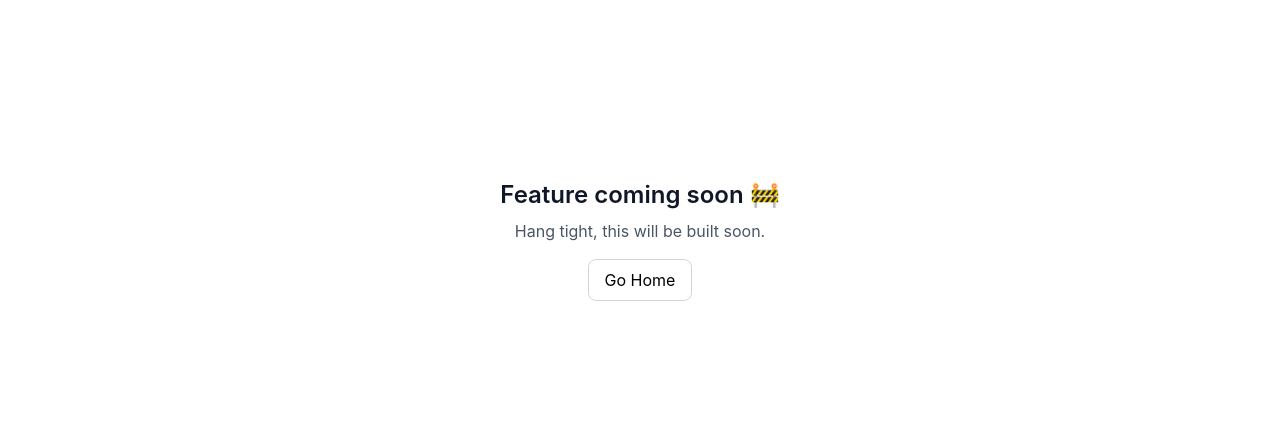
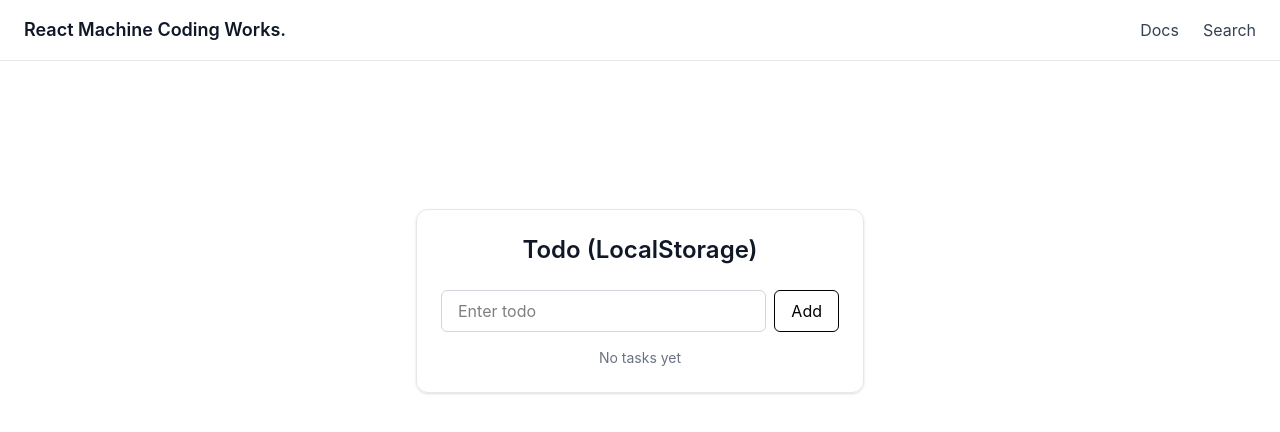
Before and after one commit to psudocode-monk/machine-coding-test, a React (Vite) app: page /todo-storage in a window 1280 px wide. Shown: the top 432 px of the page. Built offline with nearby package versions, Linux system fonts and the light colour scheme.

Commit message:
Update: LocalStorage Persistence Todo

```diff
--- a/src/App.jsx
+++ b/src/App.jsx
@@ -9,6 +9,7 @@ import CharacterCounter from "./pages/CharacterCounter";
 import ControlledForm from "./pages/ControlledForm";
 import DynamicInputs from "./pages/DynamicInputs";
 import Todo from "./pages/Todo";
+import TodoLocalStorage from "./pages/TodoLocalStorage";
 
 const appRouter = createBrowserRouter([
   {
@@ -48,6 +49,10 @@ const appRouter = createBrowserRouter([
         path: "todo-crud",
         element: <Todo />,
       },
+      {
+        path: "todo-storage",
+        element: <TodoLocalStorage />,
+      },
     ],
   },
 ]);
--- /dev/null
+++ b/src/pages/TodoLocalStorage.jsx
@@ -0,0 +1,88 @@
+import { useEffect, useState } from "react";
+import { MdDelete } from "react-icons/md";
+
+export default function TodoLocalStorage() {
+  const [input, setInput] = useState("");
+  const [todos, setTodos] = useState([]);
+
+  useEffect(() => {
+    try {
+      const stored = localStorage.getItem("todos");
+      if (stored) {
+        setTodos(JSON.parse(stored));
+      }
+    } catch (err) {
+      console.error("Failed to parse todos", err);
+      setTodos([]);
+    }
+  }, []);
+
+  useEffect(() => {
+    localStorage.setItem("todos", JSON.stringify(todos));
+  }, [todos]);
+
+  const addTodo = () => {
+    if (!input.trim()) return;
+
+    const newTodo = {
+      id: Date.now(),
+      text: input,
+    };
+
+    setTodos((prev) => [...prev, newTodo]);
+    setInput("");
+  };
+
+  const deleteTodo = (id) => {
+    setTodos((prev) => prev.filter((todo) => todo.id !== id));
+  };
+
+  return (
+    <div className="min-h-[60vh] flex items-center justify-center bg-white px-4">
+      <div className="w-full max-w-md p-6 border border-gray-200 rounded-xl shadow-sm">
+        <h1 className="text-2xl font-semibold text-gray-900 text-center mb-6">
+          Todo (LocalStorage)
+        </h1>
+
+        <div className="flex gap-2">
+          <input
+            type="text"
+            placeholder="Enter todo"
+            value={input}
+            onChange={(e) => setInput(e.target.value)}
+            className="flex-1 px-4 py-2 border border-gray-300 rounded-md outline-none focus:ring-1 focus:ring-black"
+          />
+
+          <button
+            onClick={addTodo}
+            className="px-4 py-2 border border-black rounded-md hover:bg-black hover:text-white transition"
+          >
+            Add
+          </button>
+        </div>
+
+        <div className="mt-4 flex flex-col gap-2">
+          {todos.length > 0 ? (
+            todos.map((todo) => (
+              <div
+                key={todo.id}
+                className="flex items-center justify-between border border-gray-200 rounded-md px-4 py-2"
+              >
+                <span className="text-gray-800">{todo.text}</span>
+
+                <button
+                  onClick={() => deleteTodo(todo.id)}
+                  className="flex items-center justify-center w-8 h-8 border border-gray-300 rounded-md hover:bg-red-100 transition"
+                >
+                  <MdDelete className="text-gray-600 hover:text-red-500" />
+                </button>
+              </div>
+            ))
+          ) : (
+            <p className="text-gray-500 text-sm text-center">No tasks yet</p>
+          )}
+        </div>
+      </div>
+    </div>
+  );
+}
```
